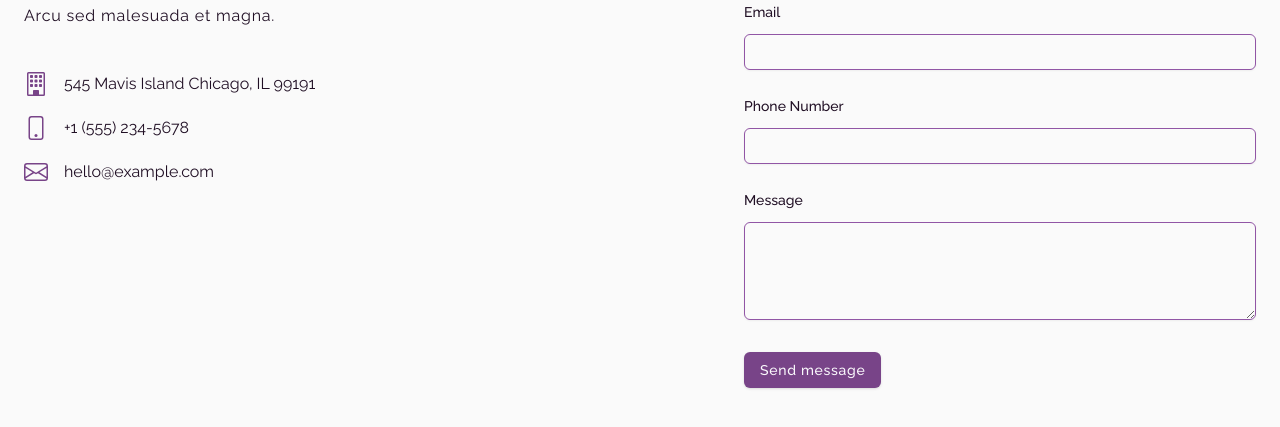
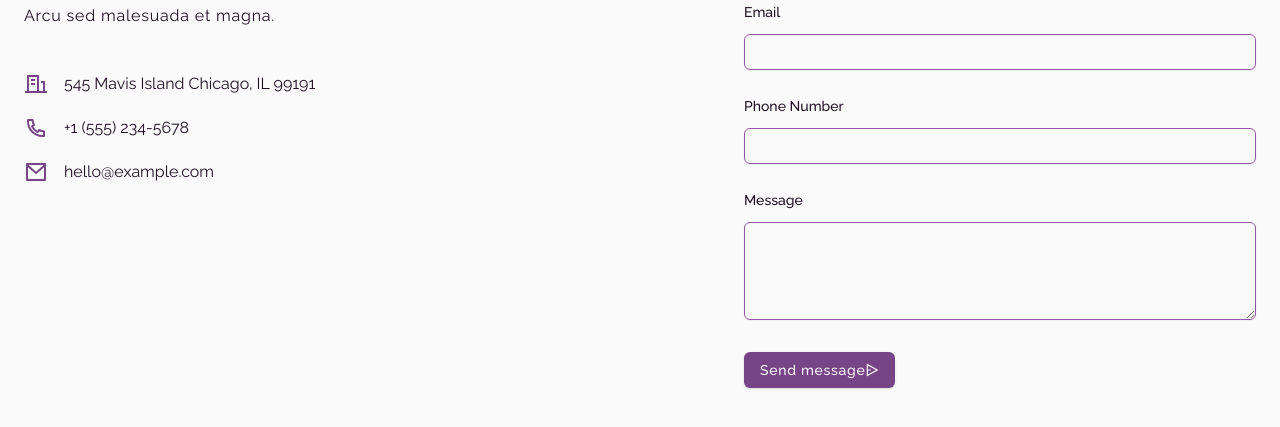
Before and after one commit to Justin-Bento/farah-hakimpour, a Next.js app: page /contact in a window 1280 px wide. Shown: the part 296-723 px from the top of the page. Built offline with nearby package versions, Linux system fonts and the light colour scheme.

Commit message:
changed box icons to react icons

```diff
--- a/src/pages/contact.tsx
+++ b/src/pages/contact.tsx
@@ -1,6 +1,6 @@
 import { Button } from "@/components/Button";
 import Head from "next/head";
-import { BsBuilding, BsEnvelope, BsPhone } from "react-icons/bs";
+import { RiBuildingLine, RiMailLine, RiPhoneLine, RiSendPlane2Line } from "react-icons/ri";
 
 export default function Contact() {
   return (
@@ -29,7 +29,7 @@ export default function Contact() {
                 <div className="flex gap-x-4">
                   <dt className="flex-none">
                     <span className="sr-only">Address</span>
-                    <BsBuilding
+                    <RiBuildingLine
                       className="w-6 text-primary-700 dark:text-primary-50/70 h-7"
                       aria-hidden="true"
                     />
@@ -39,7 +39,7 @@ export default function Contact() {
                 <div className="flex gap-x-4">
                   <dt className="flex-none">
                     <span className="sr-only">Telephone</span>
-                    <BsPhone
+                    <RiPhoneLine
                       className="w-6 text-primary-700 dark:text-primary-50/70 h-7"
                       aria-hidden="true"
                     />
@@ -56,7 +56,7 @@ export default function Contact() {
                 <div className="flex gap-x-4">
                   <dt className="flex-none">
                     <span className="sr-only">Email</span>
-                    <BsEnvelope
+                    <RiMailLine
                       className="w-6 text-primary-700 dark:text-primary-50/70 h-7"
                       aria-hidden="true"
                     />
@@ -176,7 +176,10 @@ function MyContactForm() {
           </div>
         </div>
         <div className="flex justify-end lg:justify-start mt-8">
-          <Button>Send message</Button>
+          <Button>
+            Send message
+            <RiSendPlane2Line />
+          </Button>
         </div>
       </div>
     </form>
```
